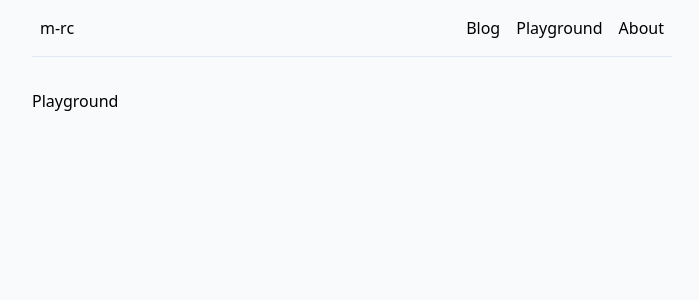
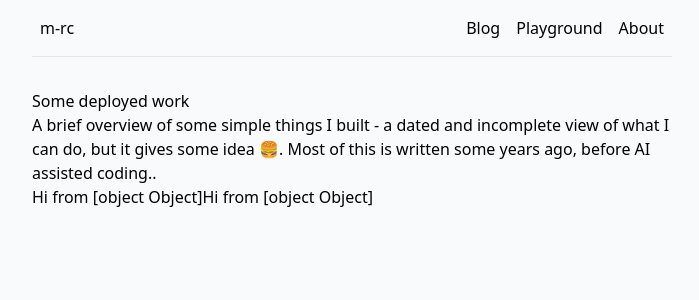
Before and after one commit to m-goos/m-rc, a Next.js app: page /playground in a window 1280 px wide. Shown: the top 300 px of the page, without its empty margins (288-987 px from the left). Built offline with nearby package versions, Linux system fonts and the light colour scheme.

Commit message:
feat(playground): add skeleton for playground project items

```diff
--- a/app/playground/page.tsx
+++ b/app/playground/page.tsx
@@ -1,3 +1,45 @@
+import PlaygroundCard from '@/components/PlaygroundCard';
+
+export type Project = {
+  title: string;
+  description: string;
+  link: string;
+  screenshot: string;
+  repository: string | null;
+};
+
+const projects: Project[] = [
+  {
+    title: 'Dashboard - graphs, tables',
+    description:
+      'Dashboard to visualize data, including chart.js and tables, fully responsive',
+    link: 'https://d4risgryuo87c.cloudfront.net/',
+    screenshot: '../',
+    repository: null, // private
+  },
+  {
+    title: 'Dashboard - graphs, tables',
+    description:
+      'Dashboard to visualize data, including chart.js and tables, fully responsive',
+    link: 'https://d4risgryuo87c.cloudfront.net/',
+    screenshot: '../',
+    repository: null, // private
+  },
+];
+
 export default function Page() {
-  return <p>Playground</p>;
+  return (
+    <section>
+      <h1>Some deployed work</h1>
+      <p>
+        A brief overview of some simple things I built - a dated and incomplete
+        view of what I can do, but it gives some idea 🍔. Most of this is
+        written some years ago, before AI assisted coding..
+      </p>
+
+      {projects.map((p) => (
+        <PlaygroundCard key={p.title} project={p} />
+      ))}
+    </section>
+  );
 }
--- /dev/null
+++ b/components/PlaygroundCard.tsx
@@ -0,0 +1,6 @@
+import { Project } from 'app/playground/page';
+
+export default function PlaygroundCard({ project }: { project: Project }) {
+  // TODO - cards
+  return `Hi from ${project}`;
+}
```
